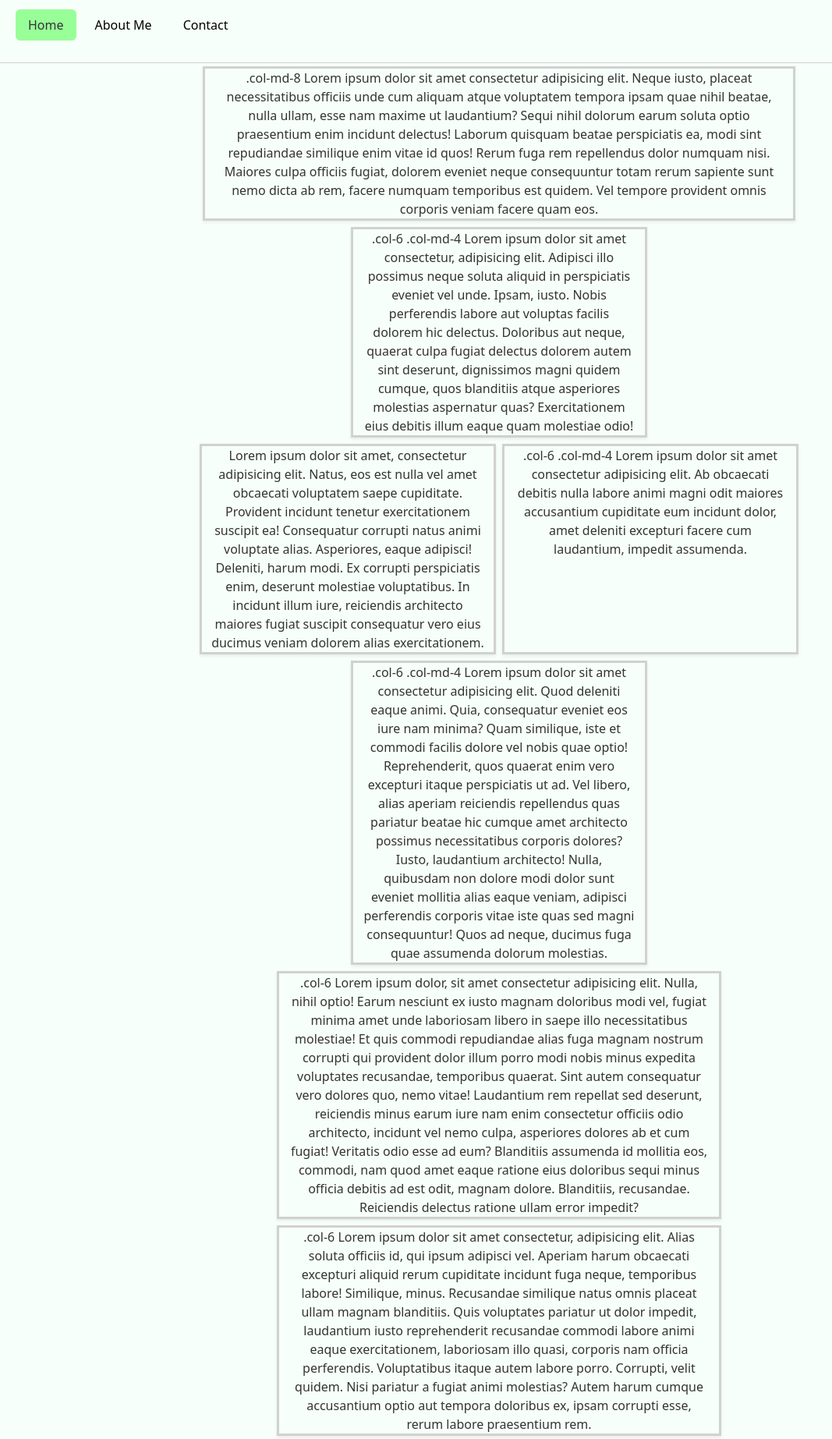
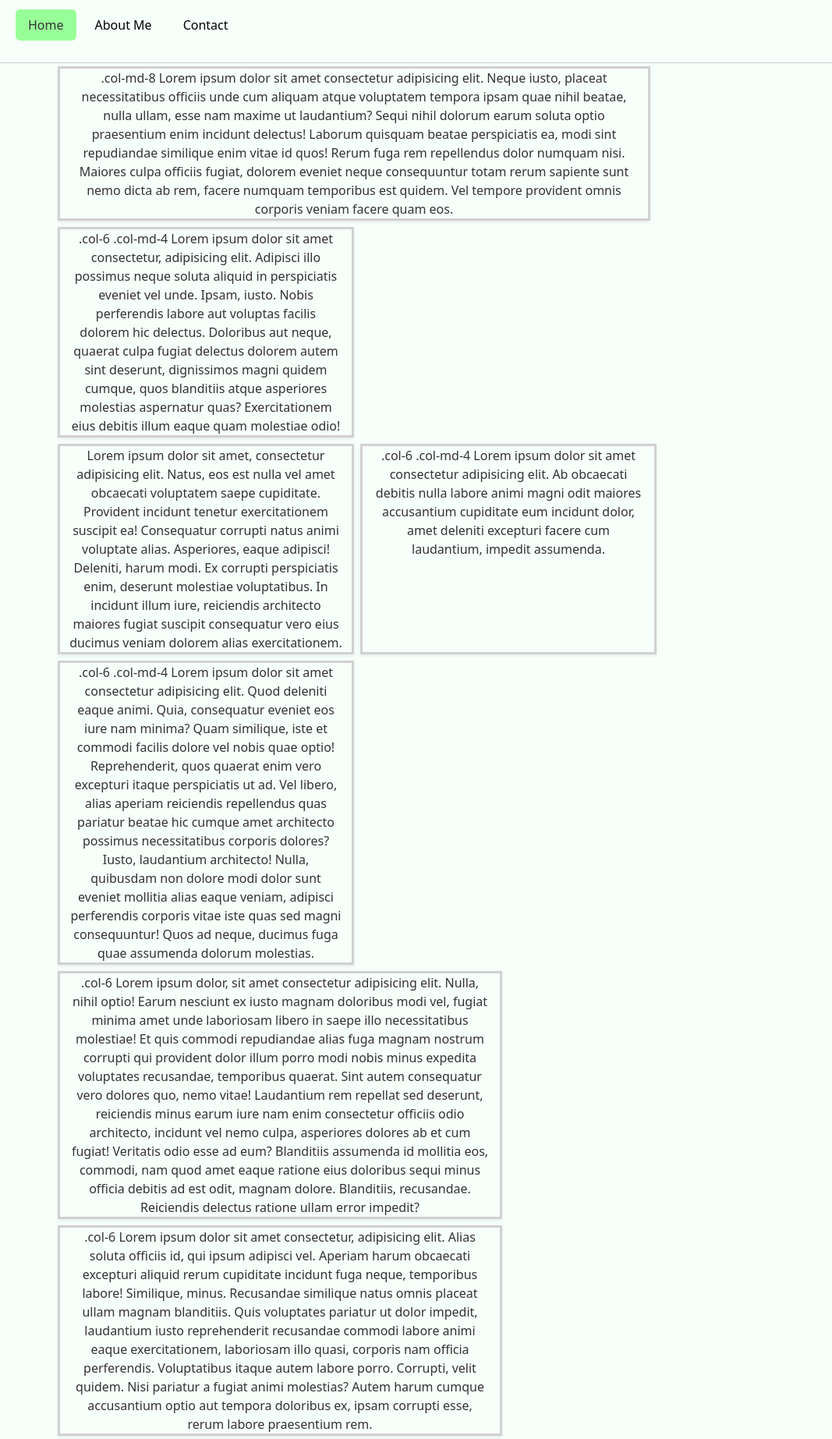
Before and after one commit to Oscar679/iot_project, a Flask app: page / in a window 1280 px wide. Shown: the whole page at 78% size, without its empty margins (0-1067 px from the left). Run offline with Flask 3, Linux system fonts and the light colour scheme; some libraries are stand-ins or nearby versions.

```diff
--- a/static/css/style.css
+++ b/static/css/style.css
@@ -23,7 +23,7 @@ body {
 
 .row {
     display: flex;
-    justify-content: center;
+    justify-content: left;
     flex-wrap: wrap;
 }
 
```
